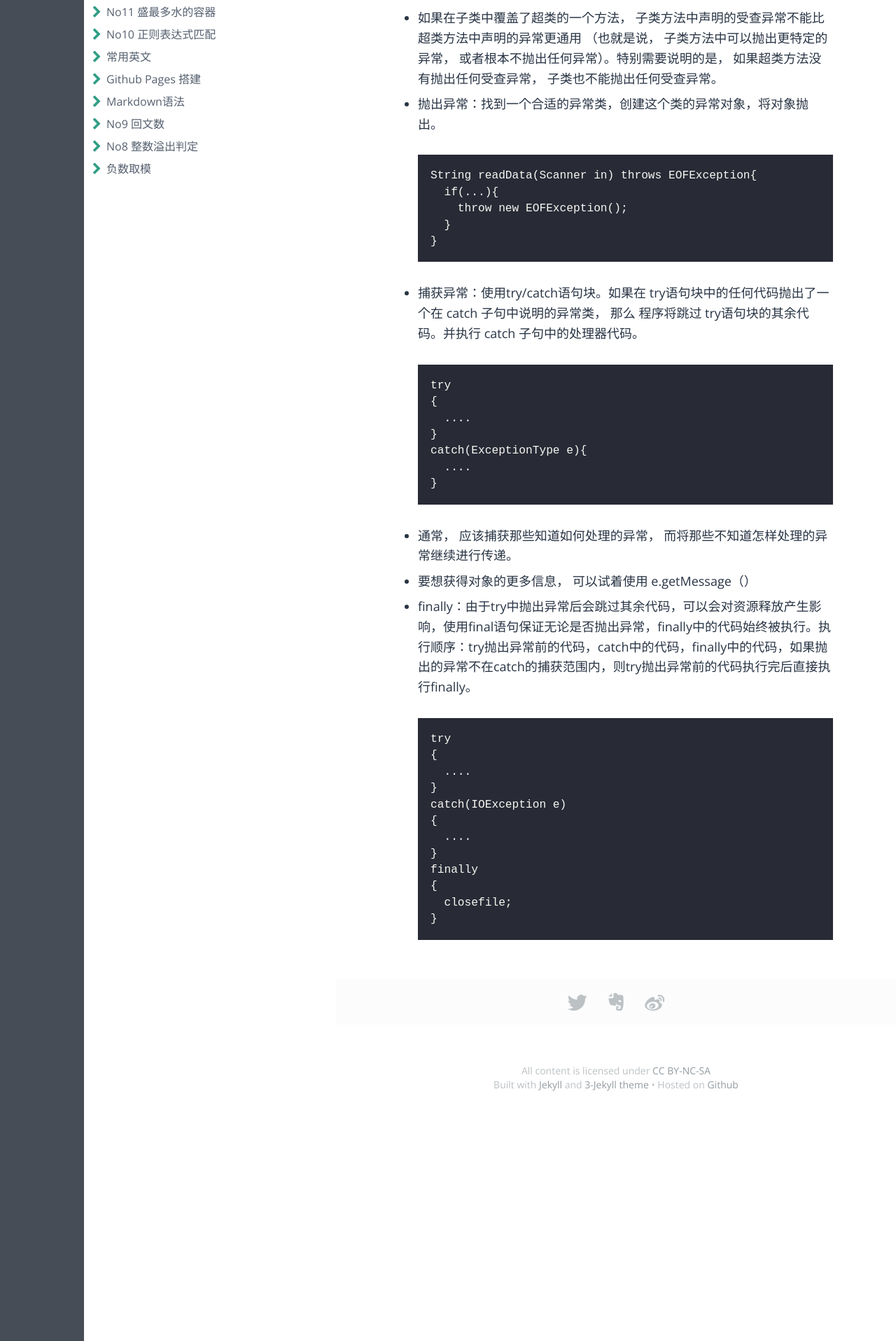
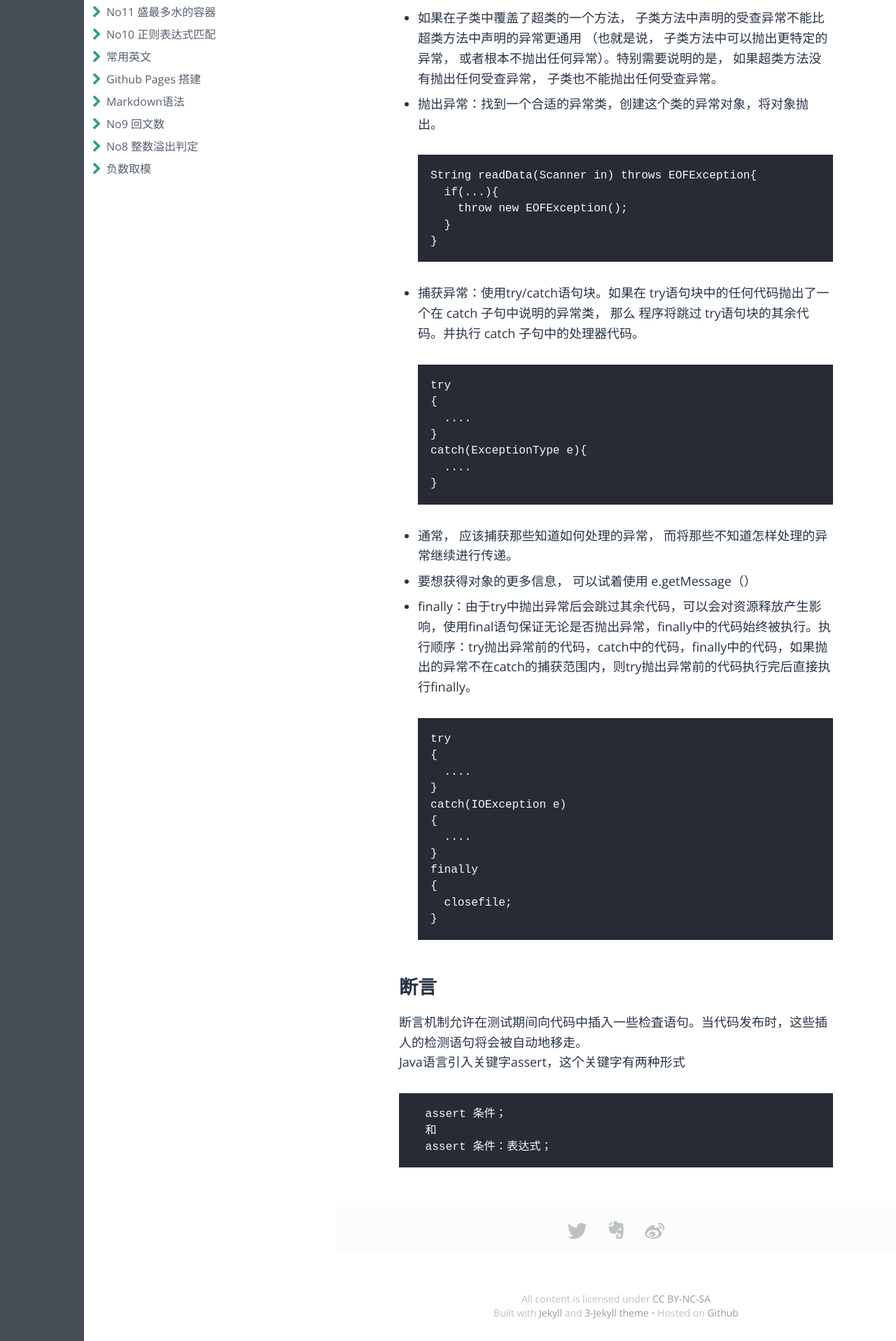
Before and after one commit to Tong0217/Tong0217.github.io, a Jekyll site: the page built from _posts/Java/2019-11-27-第7章异常断言和日志.md, in a window 1280 px wide. Shown: the part 719-2635 px from the top of the page at 70% size. Built offline with Jekyll 4.4.1, drawn with Linux system fonts in a browser that asks for light colours; some web fonts are replaced.

Commit message:
Update 2019-11-27-第7章异常断言和日志.md

```diff
--- a/_posts/Java/2019-11-27-第7章异常断言和日志.md
+++ b/_posts/Java/2019-11-27-第7章异常断言和日志.md
@@ -52,3 +52,11 @@ description:
       {
         closefile;
       }
+
+## 断言
+断言机制允许在测试期间向代码中插入一些检査语句。当代码发布时，这些插人的检测语句将会被自动地移走。
+Java语言引入关键字assert，这个关键字有两种形式
+
+      assert 条件；
+      和
+      assert 条件：表达式；
```
